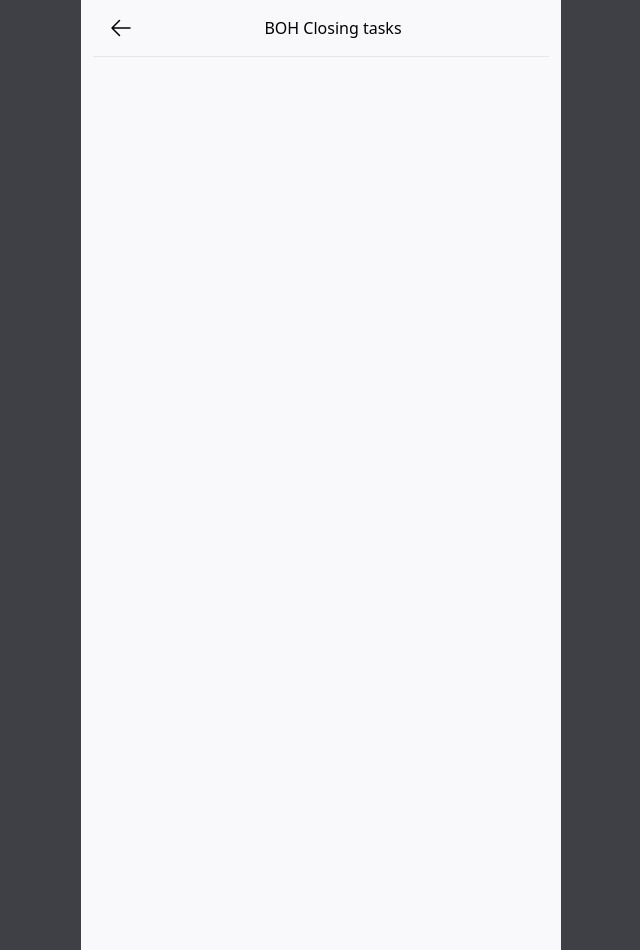
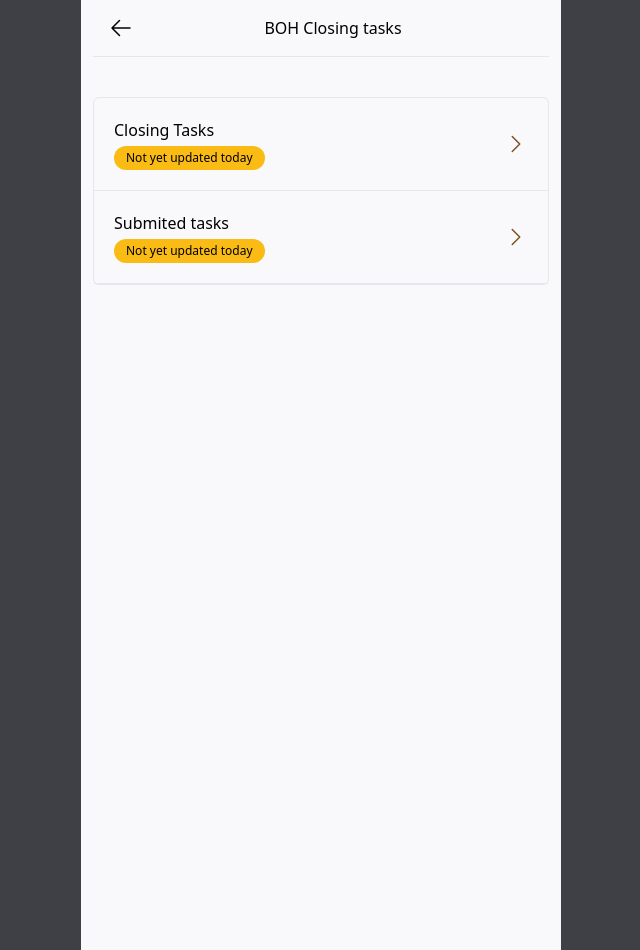
Before and after one commit to Brian3010/StockWatchApp, a React (Vite) app: page /main-menu/boh-closing-tasks-menu in a window 1280 px wide. Shown: the whole page, without its empty margins (319-959 px from the left). Built offline with nearby package versions, Linux system fonts and the light colour scheme; no server answers.

Commit message:
style: create task menu

```diff
--- a/src/pages/ClosingTasks/index.tsx
+++ b/src/pages/ClosingTasks/index.tsx
@@ -24,7 +24,7 @@ export default function ClosingTasks() {
   return (
     <>
       <div className="flex border-b p-4">
-        <BackButton className="mr-auto" to="../" />
+        <BackButton className="mr-auto" to="../"/>
         <p className="mr-auto font-medium">BOH Closing tasks</p>
       </div>
       {isLoading ? (
--- a/src/pages/closingMenu/index.tsx
+++ b/src/pages/closingMenu/index.tsx
@@ -8,6 +8,47 @@ export default function ClosingMenu() {
         <BackButton className="mr-auto" to="../" />
         <p className="mr-auto font-medium">BOH Closing tasks</p>
       </div>
+
+      <div className="mt-10 rounded-md border">
+        <Link className="relative flex flex-col gap-1 border-b p-5" to={`/boh-closing-tasks-menu/closing-tasks`}>
+          <span className="font-medium">Closing Tasks</span>
+
+          <span className={`inline-block w-fit rounded-xl bg-gami-primary px-3  py-1 text-xs font-medium`}>
+            Not yet updated today
+          </span>
+          <div className="pr-inherit absolute right-0 top-1/2 -translate-y-1/2 transform">
+            <svg
+              xmlns="http://www.w3.org/2000/svg"
+              fill="none"
+              viewBox="0 0 24 24"
+              strokeWidth="1.5"
+              stroke="currentColor"
+              className=" h-6 w-6 text-gami-link"
+            >
+              <path strokeLinecap="round" strokeLinejoin="round" d="m8.25 4.5 7.5 7.5-7.5 7.5" />
+            </svg>
+          </div>
+        </Link>
+        <Link className="relative flex flex-col gap-1 border-b p-5" to={`/boh-closing-tasks-menu/submited-tasks`}>
+          <span className="font-medium">Submited tasks</span>
+
+          <span className={`inline-block w-fit rounded-xl bg-gami-primary px-3  py-1 text-xs font-medium`}>
+            Not yet updated today
+          </span>
+          <div className="pr-inherit absolute right-0 top-1/2 -translate-y-1/2 transform">
+            <svg
+              xmlns="http://www.w3.org/2000/svg"
+              fill="none"
+              viewBox="0 0 24 24"
+              strokeWidth="1.5"
+              stroke="currentColor"
+              className=" h-6 w-6 text-gami-link"
+            >
+              <path strokeLinecap="round" strokeLinejoin="round" d="m8.25 4.5 7.5 7.5-7.5 7.5" />
+            </svg>
+          </div>
+        </Link>
+      </div>
     </>
   );
 }
```
